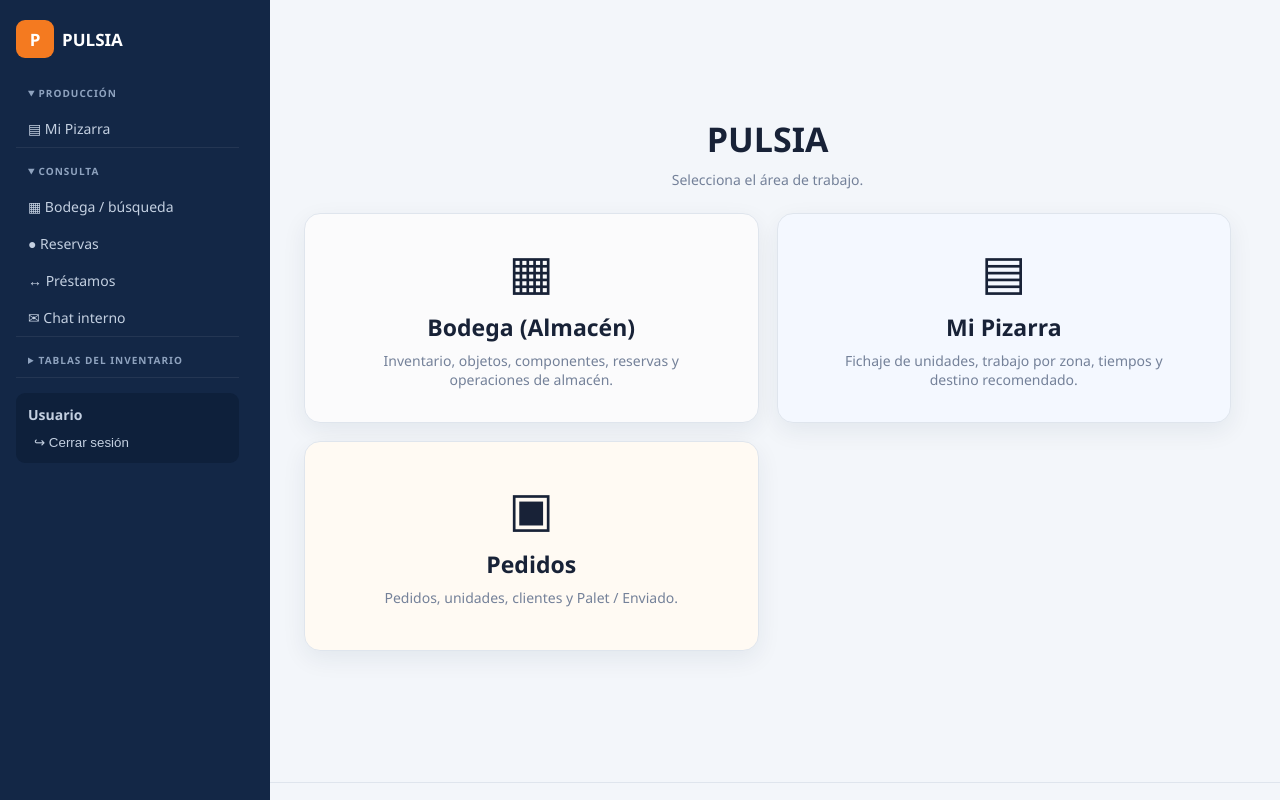
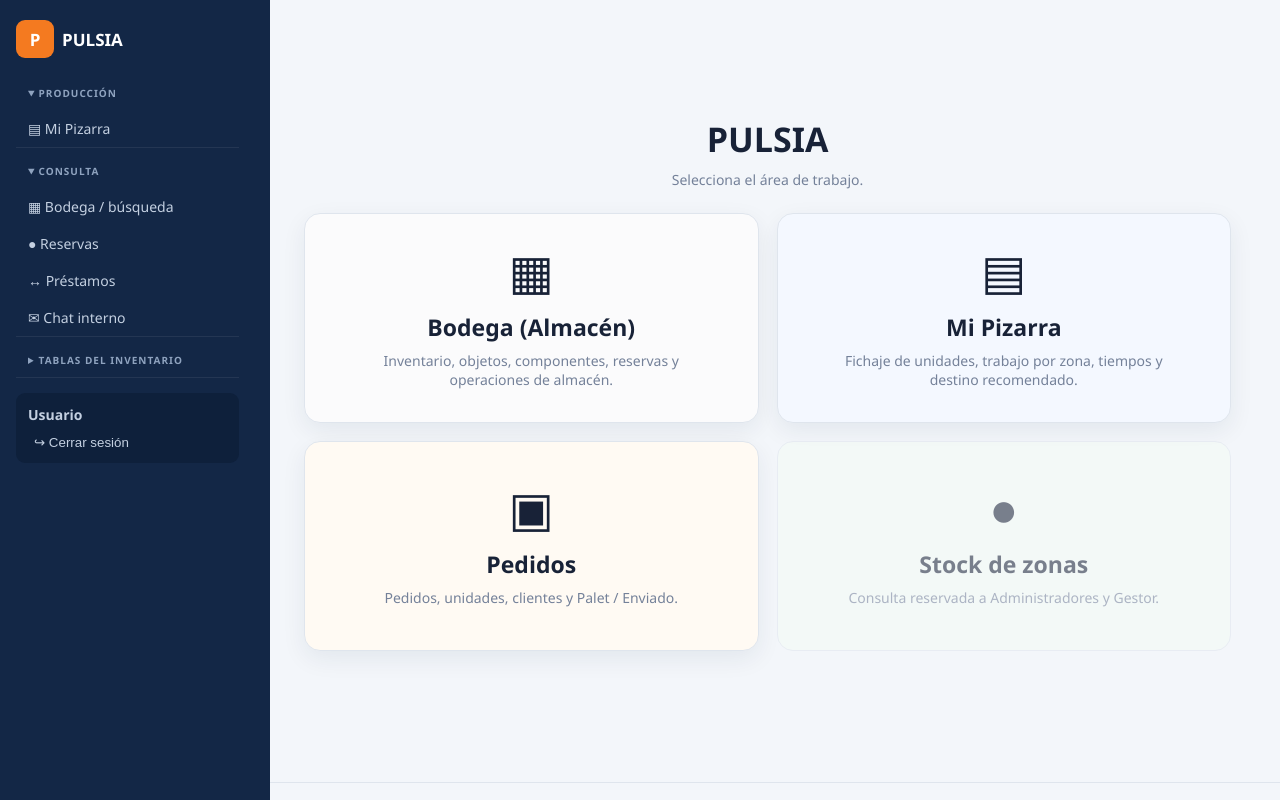
Before and after one commit to malopezdeveloper/almacenpulsia, a Django app: template inventory/templates/inventory/home.html in a window 1280 px wide. Run offline with Django 5.2, Linux system fonts and the light colour scheme; the template is opened without the code that fills it: most values are stand-ins (such as "Sample title", 1, 10 or a date in 2020); parts of the project's set-up code (start-up, migrations or seed data) failed here and were passed over.

Commit message:
Keep four main home areas visible for every user

```diff
--- a/inventory/templates/inventory/home.html
+++ b/inventory/templates/inventory/home.html
@@ -2,12 +2,12 @@
 {% block title %}Inicio · PULSIA{% endblock %}
 {% block content %}
 <style>
-.home-shell{min-height:calc(100vh - 90px);display:grid;place-items:center}.home-wrap{width:min(980px,100%)}.home-title{text-align:center;margin-bottom:24px}.home-title h1{font-size:34px;margin-bottom:8px}.home-title p{margin:0}.home-grid{display:grid;grid-template-columns:repeat(2,minmax(260px,1fr));gap:18px}.home-tile{min-height:210px;display:flex;flex-direction:column;justify-content:center;align-items:center;text-align:center;padding:28px;border:1px solid var(--line);border-radius:16px;background:#fff;color:var(--ink);text-decoration:none;box-shadow:0 8px 24px #13274612;transition:.16s transform,.16s box-shadow,.16s border-color}.home-tile:hover{transform:translateY(-3px);box-shadow:0 13px 30px #13274620;border-color:#b9c7d8}.home-icon{font-size:48px;line-height:1;margin-bottom:16px}.home-tile strong{font-size:23px}.home-tile span{margin-top:8px;color:var(--muted);max-width:330px}.home-tile.stock{background:#f3fbf4}.home-tile.orders{background:#fffaf3}.home-tile.board{background:#f4f8ff}.home-tile.warehouse{background:#fbfbfc}@media(max-width:760px){.home-grid{grid-template-columns:1fr}.home-shell{display:block}.home-title h1{font-size:28px}}
+.home-shell{min-height:calc(100vh - 90px);display:grid;place-items:center}.home-wrap{width:min(980px,100%)}.home-title{text-align:center;margin-bottom:24px}.home-title h1{font-size:34px;margin-bottom:8px}.home-title p{margin:0}.home-grid{display:grid;grid-template-columns:repeat(2,minmax(260px,1fr));gap:18px}.home-tile{min-height:210px;display:flex;flex-direction:column;justify-content:center;align-items:center;text-align:center;padding:28px;border:1px solid var(--line);border-radius:16px;background:#fff;color:var(--ink);text-decoration:none;box-shadow:0 8px 24px #13274612;transition:.16s transform,.16s box-shadow,.16s border-color}.home-tile:hover{transform:translateY(-3px);box-shadow:0 13px 30px #13274620;border-color:#b9c7d8}.home-tile.disabled{opacity:.56;cursor:not-allowed;box-shadow:none}.home-tile.disabled:hover{transform:none;border-color:var(--line)}.home-icon{font-size:48px;line-height:1;margin-bottom:16px}.home-tile strong{font-size:23px}.home-tile span{margin-top:8px;color:var(--muted);max-width:330px}.home-tile.stock{background:#f3fbf4}.home-tile.orders{background:#fffaf3}.home-tile.board{background:#f4f8ff}.home-tile.warehouse{background:#fbfbfc}@media(max-width:760px){.home-grid{grid-template-columns:1fr}.home-shell{display:block}.home-title h1{font-size:28px}}
 </style>
 <div class="home-shell"><div class="home-wrap"><div class="home-title"><h1>PULSIA</h1><p class="muted">Selecciona el área de trabajo.</p></div><div class="home-grid">
 <a class="home-tile warehouse" href="{% url 'bodega_home' %}"><div class="home-icon">▦</div><strong>Bodega (Almacén)</strong><span>Inventario, objetos, componentes, reservas y operaciones de almacén.</span></a>
 <a class="home-tile board" href="{% url 'production_board' %}"><div class="home-icon">▤</div><strong>Mi Pizarra</strong><span>Fichaje de unidades, trabajo por zona, tiempos y destino recomendado.</span></a>
 <a class="home-tile orders" href="{% url 'orders_center' %}"><div class="home-icon">▣</div><strong>Pedidos</strong><span>Pedidos, unidades, clientes y Palet / Enviado.</span></a>
-{% if can_view_zone_stock %}<a class="home-tile stock" href="{% url 'zone_stock' %}"><div class="home-icon">●</div><strong>Stock de zonas</strong><span>Ubicación física real de las unidades en Pintura, Secadero, Reparaciones, Calidad y el resto de zonas.</span></a>{% endif %}
+{% if can_view_zone_stock %}<a class="home-tile stock" href="{% url 'zone_stock' %}"><div class="home-icon">●</div><strong>Stock de zonas</strong><span>Ubicación física real de las unidades en Pintura, Secadero, Reparaciones, Calidad y el resto de zonas.</span></a>{% else %}<div class="home-tile stock disabled" title="Sólo Administradores y Gestor"><div class="home-icon">●</div><strong>Stock de zonas</strong><span>Consulta reservada a Administradores y Gestor.</span></div>{% endif %}
 </div></div></div>
 {% endblock %}
```
